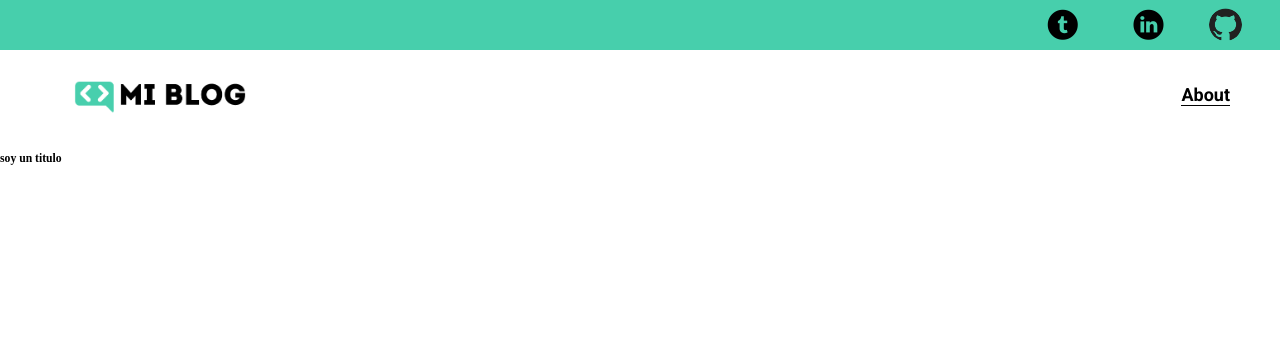
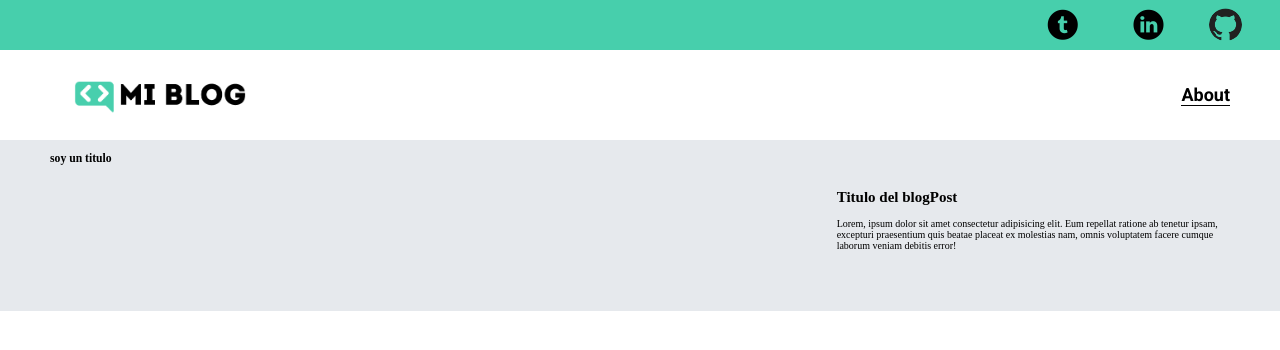
Before and after one commit to Alex-Nieto-deep/blog, a plain HTML site: page blogs.html in a window 1280 px wide. Drawn offline with Linux system fonts and the light colour scheme.

Commit message:
Estilos en blogs.html

```diff
--- a/blogs.html
+++ b/blogs.html
@@ -27,17 +27,17 @@
         </nav>
     </header>
     <main class="blogs-main">
-        <section claaa="blogs-news-container">
+        <section class="blogs-news-container">
             <div class="blogs-main-new">
                 <h3>soy un titulo</h3>
                 <div class="blogs-news-img-container">
                     <img src="" alt="">
                 </div>
-            </div>
-            <div class="blogs-news-info-container">
-                <h2></h2>
-                <p></p>
-                <a href="" class="blogs-button"></a>
+                <div class="blogs-news-info-container">
+                    <h2>Titulo del blogPost</h2>
+                    <p>Lorem, ipsum dolor sit amet consectetur adipisicing elit. Eum repellat ratione ab tenetur ipsam, excepturi praesentium quis beatae placeat ex molestias nam, omnis voluptatem facere cumque laborum veniam debitis error!</p>
+                    <a href="" class="blogs-button"></a>
+                </div>
             </div>
         </section>
         <section class="blogs-posts-container">
--- a/css/main.css
+++ b/css/main.css
@@ -128,6 +128,37 @@ nav .profile-link a {
     cursor: pointer;
 }
 
+.blogs-main {
+    display: grid;
+}
+
+.blogs-news-container {
+    background-color: #e6e9ed;
+    padding: 0 50px 40px;
+}
+
+.blogs-main-new {
+    display: grid;
+    grid-template-columns: 2fr 1fr;
+    grid-template-rows: 2fr;
+}
+
+.blogs-news-img-container {
+    grid-column: 1;
+}
+
+.blogs-news-img-container img {
+
+}
+
+.blogs-news-info-container {
+    grid-column: 2;
+}
+
+.blogs-news-info-container p {
+    margin-bottom: 20px;
+}
+
 @media only screen and (max-width: 400px) {
     header .header-icons-container .icons {
         margin: 0 auto;
```
